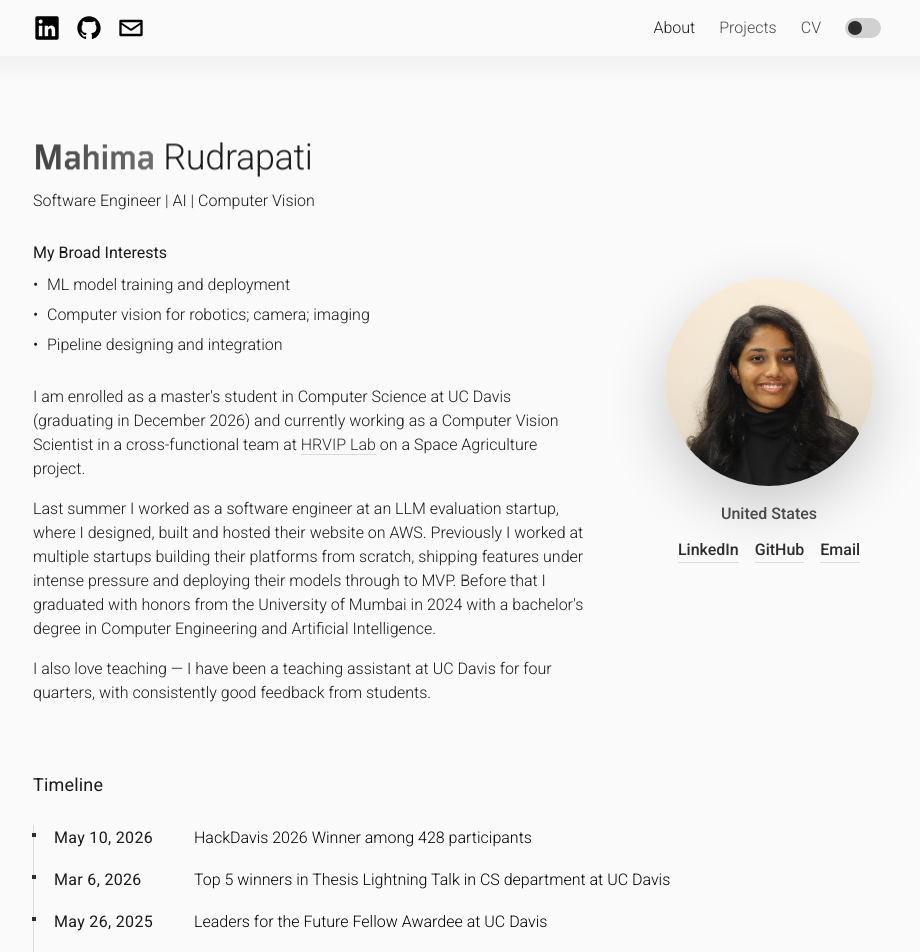
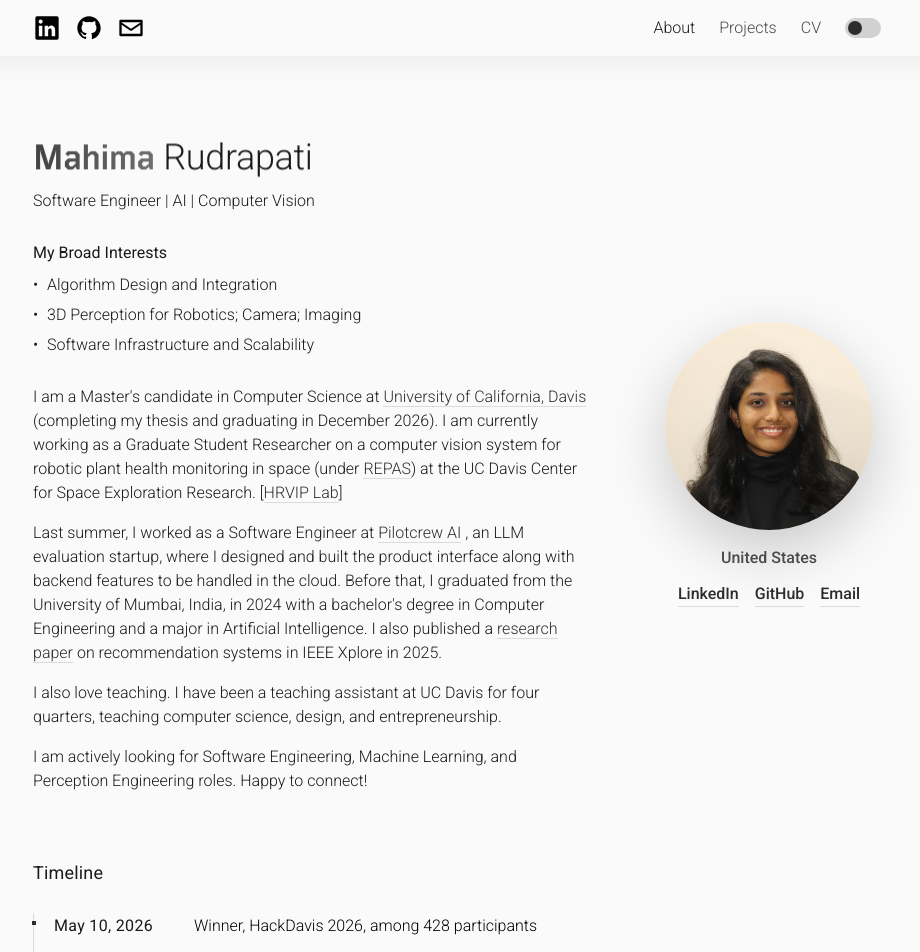
Before and after one commit to blanklavender/my-portfolio, a React (Vite) app: page /#/ in a window 1280 px wide. Shown: the top 952 px of the page, without its empty margins (183-1103 px from the left). Built offline with nearby package versions, Linux system fonts and the light colour scheme.

Commit message:
corrected about me grammar and timeline

```diff
--- a/src/components/Intro.tsx
+++ b/src/components/Intro.tsx
@@ -1,9 +1,9 @@
-import { EMAIL, GITHUB, HRVIP_LAB, LINKEDIN } from '../links';
+import { EMAIL, GITHUB, HRVIP_LAB, LINKEDIN, PAPER, PILOTCREW, REPAS, UC_DAVIS } from '../links';
 
 const interests = [
-  'ML model training and deployment',
-  'Computer vision for robotics; camera; imaging',
-  'Pipeline designing and integration',
+  'Algorithm Design and Integration',
+  '3D Perception for Robotics; Camera; Imaging',
+  'Software Infrastructure and Scalability',
 ];
 
 const Intro = () => (
@@ -34,25 +34,39 @@ const Intro = () => (
 
           <div className="mt-7 space-y-4">
             <p>
-              I am enrolled as a master's student in Computer Science at UC Davis (graduating in
-              December 2026) and currently working as a Computer Vision Scientist in a
-              cross-functional team at{' '}
-              <a href={HRVIP_LAB} target="_blank" rel="noopener noreferrer" className="text-link">
+              I am a Master's candidate in Computer Science at {' '}
+              <a href={UC_DAVIS} target="_blank" rel="noopener noreferrer" className="text-link">
+                University of California, Davis
+              </a>  {' '}
+              (completing my thesis and graduating in December 2026).
+              I am currently working as a Graduate Student Researcher on a computer vision system for robotic plant health monitoring in space
+              (under <a href={REPAS} target="_blank" rel="noopener noreferrer" className="text-link">
+                REPAS
+              </a>)
+              at the UC Davis Center for Space Exploration Research.
+              [<a href={HRVIP_LAB} target="_blank" rel="noopener noreferrer" className="text-link">
                 HRVIP Lab
-              </a>{' '}
-              on a Space Agriculture project.
+              </a>]
             </p>
             <p>
-              Last summer I worked as a software engineer at an LLM evaluation startup, where I
-              designed, built and hosted their website on AWS. Previously I worked at multiple
-              startups building their platforms from scratch, shipping features under intense
-              pressure and deploying their models through to MVP. Before that I graduated with
-              honors from the University of Mumbai in 2024 with a bachelor's degree in Computer
-              Engineering and Artificial Intelligence.
+              Last summer, I worked as a Software Engineer at {' '}
+              <a href={PILOTCREW} target="_blank" rel="noopener noreferrer" className="text-link">
+                Pilotcrew AI
+              </a>
+              {' '}, an LLM evaluation startup,
+              where I designed and built the product interface along with backend features to be handled in the cloud.
+              Before that, I graduated from the University of Mumbai, India, in 2024 with a bachelor's degree in Computer Engineering
+              and a major in Artificial Intelligence. I also published a {' '}
+              <a href={PAPER} target="_blank" rel="noopener noreferrer" className="text-link">
+                research paper
+              </a>
+              {' '} on recommendation systems in IEEE Xplore in 2025.
             </p>
             <p>
-              I also love teaching — I have been a teaching assistant at UC Davis for four quarters,
-              with consistently good feedback from students.
+              I also love teaching. I have been a teaching assistant at UC Davis for four quarters, teaching computer science, design, and entrepreneurship.
+            </p>
+            <p>
+              I am actively looking for Software Engineering, Machine Learning, and Perception Engineering roles. Happy to connect!
             </p>
           </div>
         </div>
--- a/src/components/Timeline.tsx
+++ b/src/components/Timeline.tsx
@@ -7,12 +7,12 @@ interface TimelineItem {
 }
 
 const items: TimelineItem[] = [
-  { date: 'May 10, 2026', body: 'HackDavis 2026 Winner among 428 participants' },
+  { date: 'May 10, 2026', body: 'Winner, HackDavis 2026, among 428 participants' },
   {
     date: 'Mar 6, 2026',
-    body: 'Top 5 winners in Thesis Lightning Talk in CS department at UC Davis',
+    body: 'Top 5 finalist, Thesis Lightning Talk Competition in UC Davis Computer Science Department',
   },
-  { date: 'May 26, 2025', body: 'Leaders for the Future Fellow Awardee at UC Davis' },
+  { date: 'May 26, 2025', body: 'Leaders for the Future Fellow, UC Davis' },
   {
     date: 'Mar 18, 2025',
     body: (
@@ -20,7 +20,7 @@ const items: TimelineItem[] = [
         <a href={PAPER} target="_blank" rel="noopener noreferrer" className="text-link">
           Paper
         </a>
-        {' — "Restaurant Recommendation System Based on ML Algorithms and Real-Time Web Scraping"'}
+        {' - "Restaurant Recommendation System Based on ML Algorithms and Real-Time Web Scraping"'}
       </>
     ),
   },
@@ -28,7 +28,7 @@ const items: TimelineItem[] = [
     date: 'Jan 31, 2025',
     body: (
       <>
-        Joined{' '}
+        Joined the{' '}
         <a href={HRVIP_LAB} target="_blank" rel="noopener noreferrer" className="text-link">
           HRVIP Lab
         </a>{' '}
@@ -38,16 +38,16 @@ const items: TimelineItem[] = [
   },
   {
     date: 'Nov 14, 2024',
-    body: 'Presented my data visualization and interaction project among the top 5 projects in ECS 272 Information Visualization course at UC Davis',
+    body: 'Top 5 projects, ECS 272 Information Visualization (Fall 2024) - UC Davis',
   },
   {
     date: 'Jul 23, 2024',
-    body: 'Graduated with Rank 24 out of 132 students in Computer Engineering Graduating Class (Top 18%)',
+    body: 'Graduated 24th of 132 in Computer Engineering (Top 18% of my department)',
   },
-  {
-    date: 'Feb 9, 2016',
-    body: 'Level 1 award in Trinity College London Grade 2 Plectrum Guitar and Piano',
-  },
+  // {
+  //   date: 'Feb 9, 2016',
+  //   body: 'Trinity College London Grade 2 certification in Plectrum Guitar and Piano',
+  // },
 ];
 
 const Timeline = () => (
--- a/src/links.ts
+++ b/src/links.ts
@@ -3,6 +3,9 @@ export const GITHUB = 'https://github.com/blanklavender';
 export const EMAIL = 'rmahimaa927@gmail.com';
 export const HRVIP_LAB = 'https://hrvip.ucdavis.edu/';
 export const PAPER = 'https://ieeexplore.ieee.org/document/10919373';
+export const REPAS = "https://repashrvip.wordpress.com/";
+export const UC_DAVIS = "https://cs.ucdavis.edu/";
+export const PILOTCREW = "https://pilotcrew.ai/";
 
 export const CV_URL =
-  'https://drive.google.com/file/d/1cNUZ4NET6sbFybznUtfrkUlWcT1wXvcy/view?usp=drive_link';
+  'https://drive.google.com/file/d/1cNUZ4NET6sbFybznUtfrkUlWcT1wXvcy/view?usp=sharing';
```
